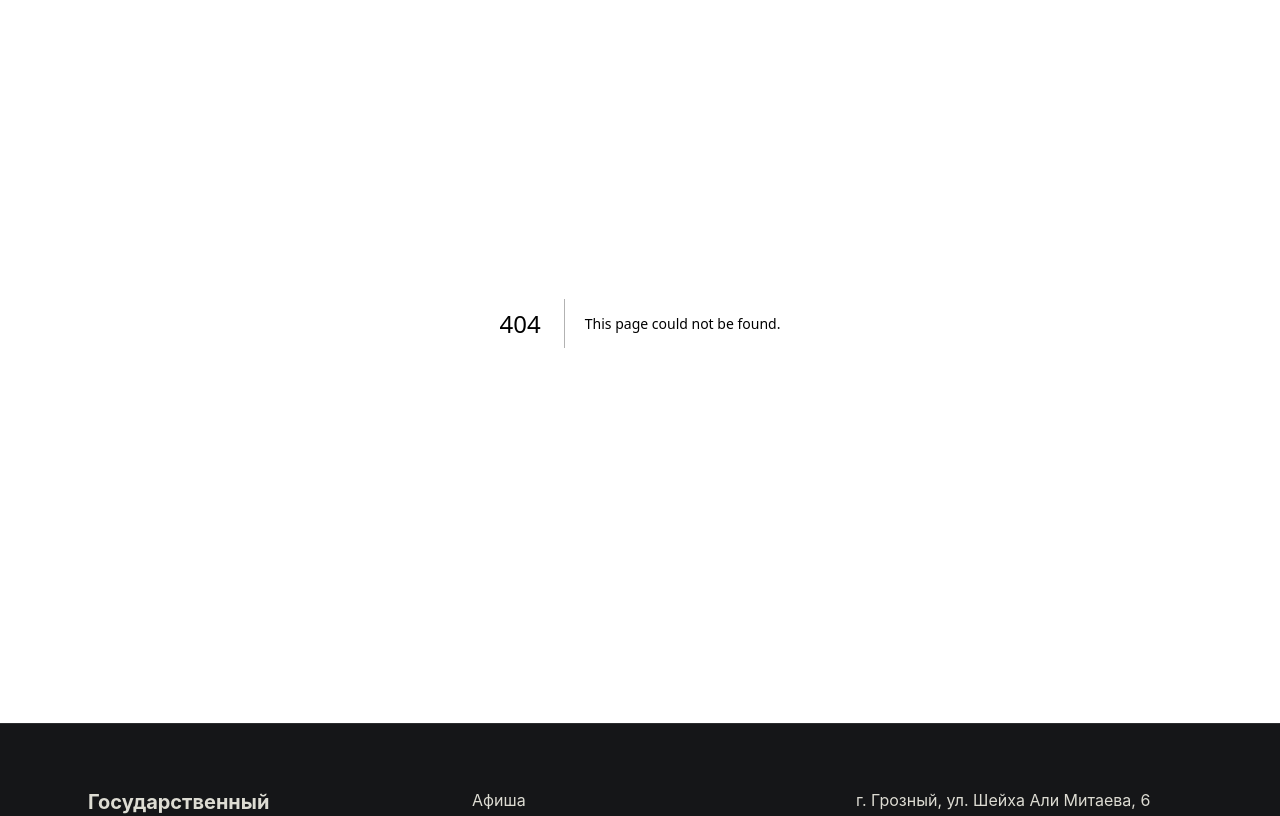
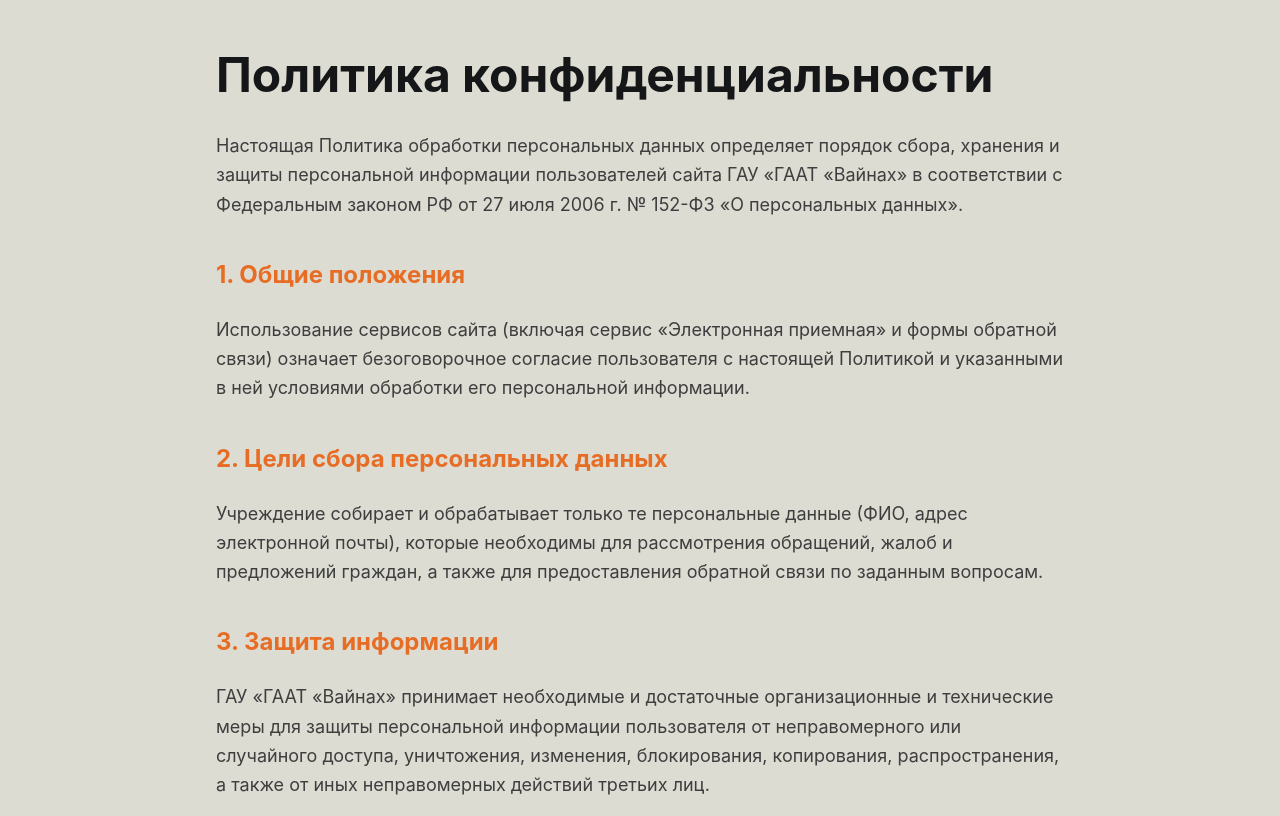
Before and after one commit to ibragim-ast/vainakh, a Next.js app: page /privacy in a window 1280 px wide. Before the commit this address had no page. Shown: the part 200-1016 px from the top of the page. Built offline with nearby package versions, Linux system fonts and the light colour scheme.

Commit message:
Добавлена Политика конфиденциальности

```diff
--- /dev/null
+++ b/src/app/privacy/page.tsx
@@ -0,0 +1,59 @@
+import { Metadata } from "next";
+
+export const metadata: Metadata = {
+  title: "Политика конфиденциальности | Ансамбль Вайнах",
+  description:
+    "Политика в отношении обработки персональных данных ГАУ «ГААТ «Вайнах» в соответствии с ФЗ №152.",
+};
+
+export default function PrivacyPage() {
+  return (
+    <main className="pt-32 pb-20 bg-brand-light min-h-screen">
+      <div className="max-w-4xl mx-auto px-4 md:px-6 w-full">
+        <h1 className="font-sans font-bold text-3xl md:text-5xl text-brand-dark mb-8">
+          Политика конфиденциальности
+        </h1>
+
+        <div className="flex flex-col gap-6 text-brand-dark/80 text-base md:text-lg leading-relaxed">
+          <p>
+            Настоящая Политика обработки персональных данных определяет порядок
+            сбора, хранения и защиты персональной информации пользователей сайта
+            ГАУ «ГААТ «Вайнах» в соответствии с Федеральным законом РФ от 27
+            июля 2006 г. № 152-ФЗ «О персональных данных».
+          </p>
+
+          <h2 className="text-xl md:text-2xl font-bold text-brand-orange mt-4">
+            1. Общие положения
+          </h2>
+          <p>
+            Использование сервисов сайта (включая сервис «Электронная приемная»
+            и формы обратной связи) означает безоговорочное согласие
+            пользователя с настоящей Политикой и указанными в ней условиями
+            обработки его персональной информации.
+          </p>
+
+          <h2 className="text-xl md:text-2xl font-bold text-brand-orange mt-4">
+            2. Цели сбора персональных данных
+          </h2>
+          <p>
+            Учреждение собирает и обрабатывает только те персональные данные
+            (ФИО, адрес электронной почты), которые необходимы для рассмотрения
+            обращений, жалоб и предложений граждан, а также для предоставления
+            обратной связи по заданным вопросам.
+          </p>
+
+          <h2 className="text-xl md:text-2xl font-bold text-brand-orange mt-4">
+            3. Защита информации
+          </h2>
+          <p>
+            ГАУ «ГААТ «Вайнах» принимает необходимые и достаточные
+            организационные и технические меры для защиты персональной
+            информации пользователя от неправомерного или случайного доступа,
+            уничтожения, изменения, блокирования, копирования, распространения,
+            а также от иных неправомерных действий третьих лиц.
+          </p>
+        </div>
+      </div>
+    </main>
+  );
+}
```
